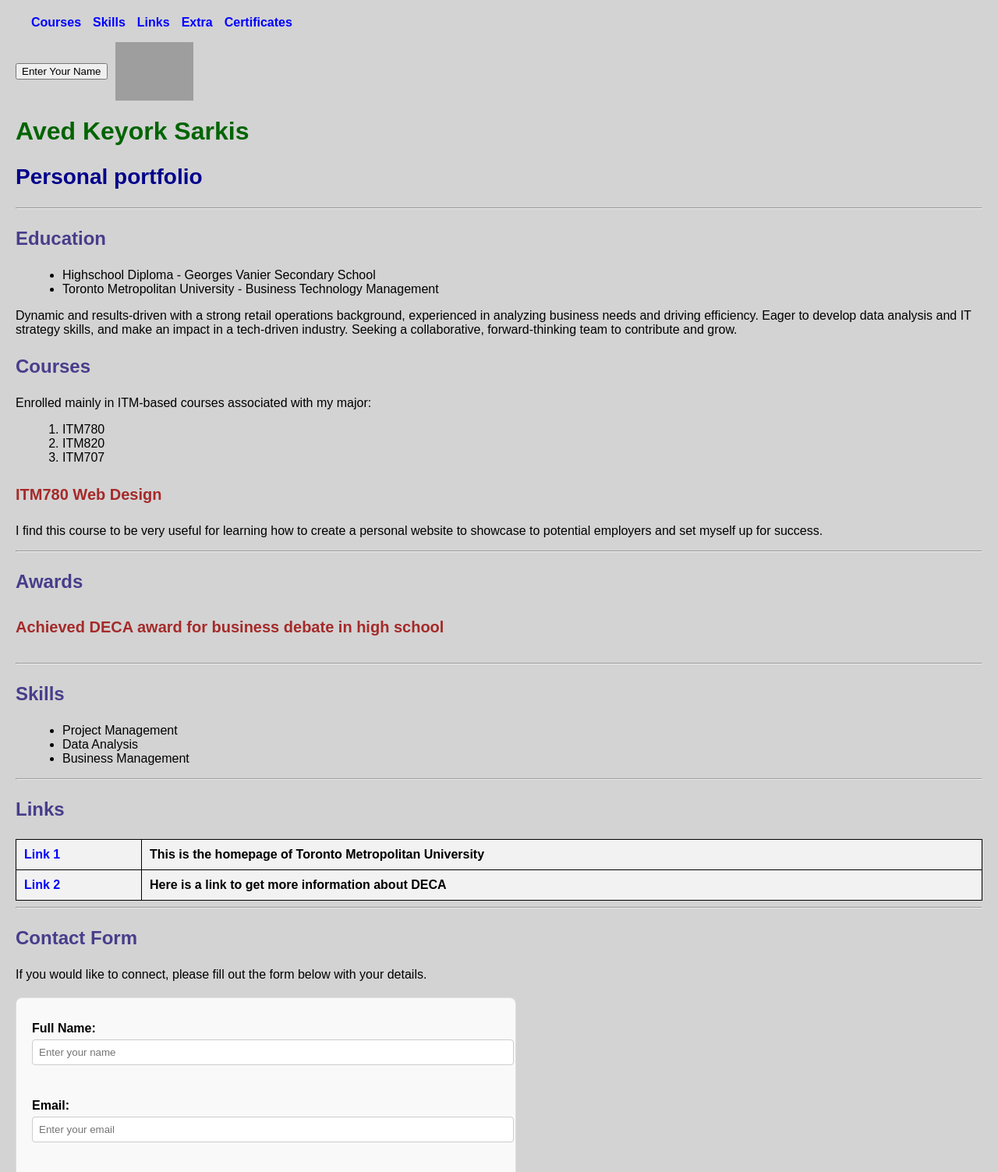
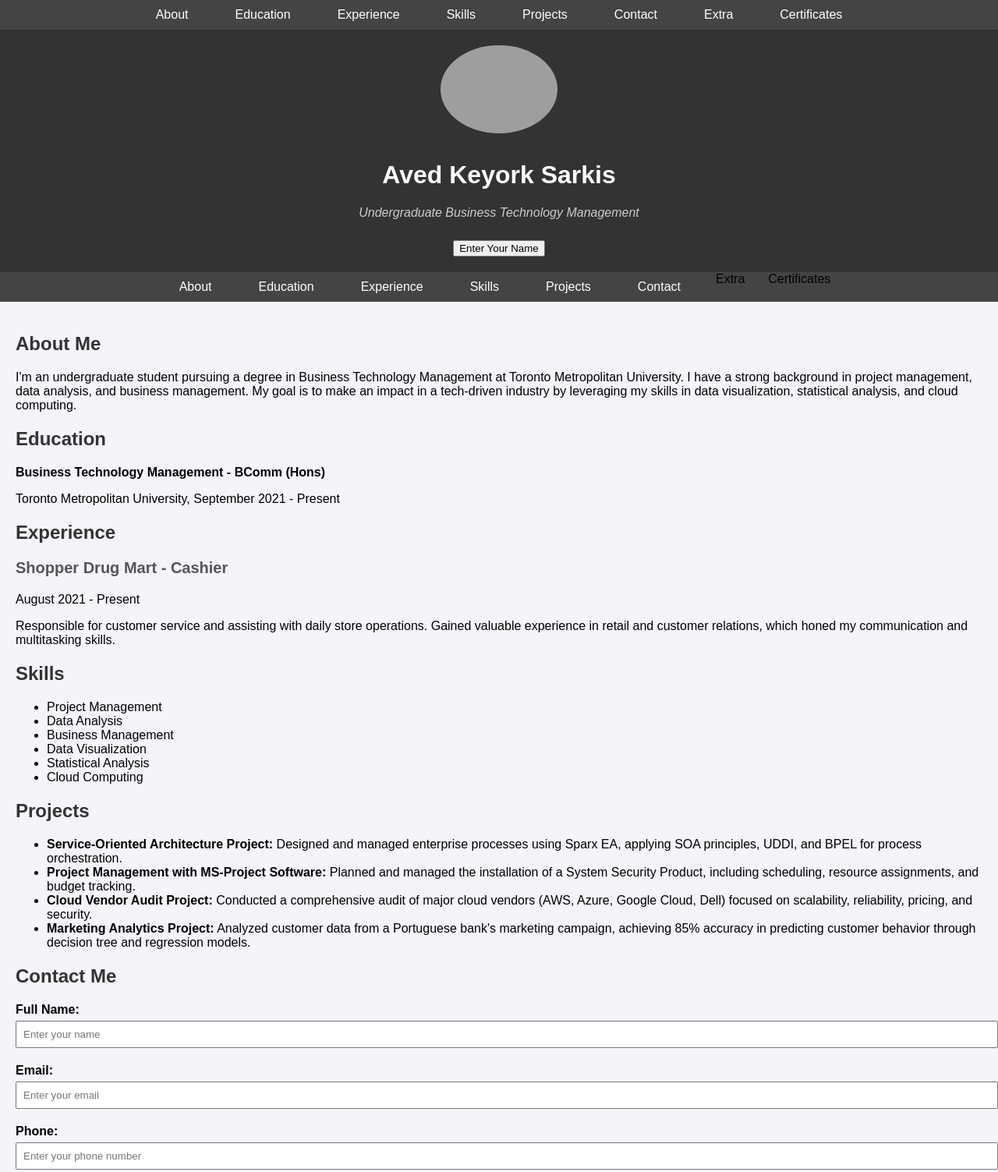
Before and after one commit to AvedKeyork/AvedKeyork.github.io, a plain HTML site: page index.html in a window 1280 px wide. Shown: the top 1503 px of the page at 78% size. Drawn offline with Linux system fonts and the light colour scheme; grey boxes are pictures that could not be loaded.

Commit message:
Updated for p1

```diff
--- a/index.html
+++ b/index.html
@@ -1,107 +1,130 @@
 <!DOCTYPE html>
-<html>
+<html lang="en">
 <head>
+    <meta charset="UTF-8">
+    <meta name="viewport" content="width=device-width, initial-scale=1.0">
+    <title>Aved Keyork Sarkis - Portfolio</title>
     <link rel="stylesheet" href="style.css">
 </head>
 <body>
+
+    <!-- Header with Profile Image and Name -->
+    <header>
+        <div class="profile-container">
+            <img src="Face.png" alt="Aved Keyork Sarkis" class="profile-image" id="profileImage">
             <h1>Aved Keyork Sarkis</h1>
-    <h2>Personal portfolio</h2>
-    <hr>
+            <p class="subtitle">Undergraduate Business Technology Management</p>
+        </div>
+    </header>
 
-    <h3>Education</h3>
+    <!-- Navigation Menu -->
+    <nav>
         <ul>
-        <li>Highschool Diploma - Georges Vanier Secondary School</li>
-        <li>Toronto Metropolitan University - Business Technology Management</li>
+            <li><a href="#about">About</a></li>
+            <li><a href="#education">Education</a></li>
+            <li><a href="#experience">Experience</a></li>
+            <li><a href="#skills">Skills</a></li>
+            <li><a href="#projects">Projects</a></li>
+            <li><a href="#contact">Contact</a></li>
+            <li class="dropdown">Extra
+                <ul class="dropdown-content">
+                    <li><a href="languages.html">Languages Spoken</a></li>
+                    <li><a href="work.html">Work Experience</a></li>
+                    <li><a href="#">Volunteer Work</a></li>
                 </ul>
+            </li>
+            <li class="dropdown">Certificates
+                <ul class="dropdown-content">
+                    <li><a href="#">Excel</a></li>
+                    <li><a href="#">SQL</a></li>
+                    <li><a href="#">Python</a></li>
+                </ul>
+            </li>
+        </ul>
+    </nav>
 
-    <p>Dynamic and results-driven with a strong retail operations background, experienced in analyzing business needs and driving efficiency. Eager to develop data analysis and IT strategy skills, and make an impact in a tech-driven industry. Seeking a collaborative, forward-thinking team to contribute and grow.</p>
+    <!-- Main Content Sections -->
+    <main>
+        <!-- About Section -->
+        <section id="about">
+            <h2>About Me</h2>
+            <p>I'm an undergraduate student pursuing a degree in Business Technology Management at Toronto Metropolitan University. I have a strong background in project management, data analysis, and business management. My goal is to make an impact in a tech-driven industry by leveraging my skills in data visualization, statistical analysis, and cloud computing.</p>
+        </section>
 
-    <h3 id="courses">Courses</h3>
-    <p>Enrolled mainly in ITM-based courses associated with my major:</p>
-    <ol>
-        <li>ITM780</li>
-        <li>ITM820</li>
-        <li>ITM707</li>
-    </ol>
+        <!-- Education Section -->
+        <section id="education">
+            <h2>Education</h2>
+            <p><strong>Business Technology Management - BComm (Hons)</strong></p>
+            <p>Toronto Metropolitan University, September 2021 - Present</p>
+        </section>
 
-    <h4>ITM780 Web Design</h4>
-    <p>I find this course to be very useful for learning how to create a personal website to showcase to potential employers and set myself up for success.</p>
+        <!-- Experience Section -->
+        <section id="experience">
+            <h2>Experience</h2>
+            <h3>Shopper Drug Mart - Cashier</h3>
+            <p>August 2021 - Present</p>
+            <p>Responsible for customer service and assisting with daily store operations. Gained valuable experience in retail and customer relations, which honed my communication and multitasking skills.</p>
+        </section>
 
-    <hr>
-
-    <h3>Awards</h3>
-    <h5>Achieved DECA award for business debate in high school</h5>
-
-    <hr>
-
-    <h3 id="skills">Skills</h3>
+        <!-- Skills Section -->
+        <section id="skills">
+            <h2>Skills</h2>
             <ul>
                 <li>Project Management</li>
                 <li>Data Analysis</li>
                 <li>Business Management</li>
+                <li>Data Visualization</li>
+                <li>Statistical Analysis</li>
+                <li>Cloud Computing</li>
             </ul>
+        </section>
 
-    <hr>
+        <!-- Projects Section -->
+        <section id="projects">
+            <h2>Projects</h2>
+            <ul>
+                <li><strong>Service-Oriented Architecture Project:</strong> Designed and managed enterprise processes using Sparx EA, applying SOA principles, UDDI, and BPEL for process orchestration.</li>
+                <li><strong>Project Management with MS-Project Software:</strong> Planned and managed the installation of a System Security Product, including scheduling, resource assignments, and budget tracking.</li>
+                <li><strong>Cloud Vendor Audit Project:</strong> Conducted a comprehensive audit of major cloud vendors (AWS, Azure, Google Cloud, Dell) focused on scalability, reliability, pricing, and security.</li>
+                <li><strong>Marketing Analytics Project:</strong> Analyzed customer data from a Portuguese bank's marketing campaign, achieving 85% accuracy in predicting customer behavior through decision tree and regression models.</li>
+            </ul>
+        </section>
 
-    <h3 id="links">Links</h3>
-    <table>
-        <tr>
-            <th><a href="https://www.ryerson.ca/">Link 1</a></th>
-            <th>This is the homepage of Toronto Metropolitan University</th>
-        </tr>
-        <tr>
-            <th><a href="https://deca.ca/">Link 2</a></th>
-            <th>Here is a link to get more information about DECA</th>
-        </tr>
-    </table>
+        <!-- Contact Section -->
+        <section id="contact">
+            <h2>Contact Me</h2>
+            <form id="userForm">
+                <label for="name">Full Name:</label>
+                <input type="text" id="name" name="name" placeholder="Enter your name"><br>
 
-    <hr>
+                <label for="email">Email:</label>
+                <input type="email" id="email" name="email" placeholder="Enter your email"><br>
 
-    <!-- Contact Form Section -->
-    <h3>Contact Form</h3>
-    <p>If you would like to connect, please fill out the form below with your details.</p>
-    <form id="userForm">
-        <!-- Name Field -->
-        <label for="name">Full Name:</label>
-        <input type="text" id="name" name="name" placeholder="Enter your name"><br><br>
+                <label for="phone">Phone:</label>
+                <input type="tel" id="phone" name="phone" placeholder="Enter your phone number"><br>
 
-        <!-- Email Field -->
-        <label for="email">Email:</label>
-        <input type="email" id="email" name="email" placeholder="Enter your email"><br><br>
+                <label for="message">Message:</label>
+                <textarea id="message" name="message" placeholder="Your message or inquiry..."></textarea><br>
 
-        <!-- Phone Field -->
-        <label for="phone">Phone:</label>
-        <input type="tel" id="phone" name="phone" placeholder="Enter your phone number"><br><br>
+                <label>Preferred Contact Method:</label>
+                <input type="radio" id="contactEmail" name="contactMethod" value="email"><label for="contactEmail">Email</label>
+                <input type="radio" id="contactPhone" name="contactMethod" value="phone"><label for="contactPhone">Phone</label><br>
 
-        <!-- Message -->
-        <label for="message">Message:</label>
-        <textarea id="message" name="message" rows="4" cols="50" placeholder="Your message or inquiry..."></textarea><br><br>
+                <label>Interests:</label>
+                <input type="checkbox" id="interest1" name="interest" value="webDev"><label for="interest1">Web Development</label>
+                <input type="checkbox" id="interest2" name="interest" value="dataScience"><label for="interest2">Data Science</label>
+                <input type="checkbox" id="interest3" name="interest" value="itManagement"><label for="interest3">IT Management</label><br>
 
-        <!-- Preferred Contact Method -->
-        <label>Preferred Contact Method:</label><br>
-        <input type="radio" id="contactEmail" name="contactMethod" value="email">
-        <label for="contactEmail">Email</label>
-        <input type="radio" id="contactPhone" name="contactMethod" value="phone">
-        <label for="contactPhone">Phone</label><br><br>
-
-        <!-- Interests Checkboxes -->
-        <label>Interests:</label><br>
-        <input type="checkbox" id="interest1" name="interest" value="webDev">
-        <label for="interest1">Web Development</label>
-        <input type="checkbox" id="interest2" name="interest" value="dataScience">
-        <label for="interest2">Data Science</label>
-        <input type="checkbox" id="interest3" name="interest" value="itManagement">
-        <label for="interest3">IT Management</label><br><br>
-
-        <!-- Preferred Contact Date (Date Picker) -->
                 <label for="contactDate">Preferred Contact Date:</label>
                 <input type="date" id="contactDate" name="contactDate"><br><br>
 
-        <!-- Submit and Reset Buttons -->
                 <input type="submit" value="Submit">
                 <input type="reset" value="Clear">
             </form>
+        </section>
+    </main>
 
+    <!-- JavaScript Files -->
     <script src="script.js"></script>
     <script src="formhandler.js"></script>
 </body>
--- a/script.js
+++ b/script.js
@@ -1,35 +1,43 @@
-// Function for the name and display being on the page
+// Function to toggle image size
+function enlargeImage(imageId) {
+    var image = document.getElementById(imageId);
+    if (image.style.width === "150px") {
+        image.style.width = "300px"; // Enlarged size
+    } else {
+        image.style.width = "150px"; // Default size
+    }
+}
+
+// Function to prompt for the user's name and display it
 function askName() {
     var name = prompt("Please enter your name:");
     if (name) {
         var displayElement = document.createElement('p');
         displayElement.textContent = "Hello, " + name + "! Welcome to my portfolio.";
+        displayElement.style.color = "#ffffff"; // Set color for better contrast
+        displayElement.style.marginTop = "10px";
 
-        var containerDiv = document.querySelector('div');
-        containerDiv.insertAdjacentElement('afterend', displayElement);
+        var containerDiv = document.querySelector('.profile-container');
+        // Ensure only one welcome message is displayed at a time
+        var existingMessage = containerDiv.querySelector('p');
+        if (existingMessage) {
+            containerDiv.removeChild(existingMessage);
+        }
+        containerDiv.appendChild(displayElement);
     }
 }
 
-// To enlarge the image when clicked
-function enlargeImage(imageId) {
-    var image = document.getElementById(imageId);
-    if (image.style.width === "200px") {
-        image.style.width = "400px";
-    } else {
-        image.style.width = "200px";
-    }
-}
-
-// Adding hover effects on nav items
+// Function to add hover effect on nav items
 function addHoverEffect(element) {
     element.style.backgroundColor = 'lightblue';
 }
 
+// Function to remove hover effect on nav items
 function removeHoverEffect(element) {
     element.style.backgroundColor = '';
 }
 
-// Create dropdown menu
+// Function to create a dropdown menu for nav items
 function createDropdown(menuName, items) {
     var listItem = document.createElement('li');
     listItem.className = 'dropdown';
@@ -61,23 +69,46 @@ function createDropdown(menuName, items) {
     return listItem;
 }
 
-// Initialize general elements after page load
+// Initialize the main elements after the page loads
 window.onload = function() {
+    // Set up the profile image with clickable resize functionality
+    var profileImage = document.getElementById('profileImage');
+    profileImage.style.width = "150px"; // Set initial size
+    profileImage.onclick = function() {
+        enlargeImage('profileImage');
+    };
+
+    // Create the "Enter Your Name" button and attach the askName function
+    var nameButton = document.createElement('button');
+    nameButton.textContent = 'Enter Your Name';
+    nameButton.onclick = askName;
+    nameButton.style.marginTop = "10px";
+
+    var containerDiv = document.querySelector('.profile-container');
+    containerDiv.appendChild(nameButton);
+
+    // Set up the navigation menu with hover and dropdowns
     var navMenu = document.createElement('nav');
     var navList = document.createElement('ul');
 
+    // Main nav items
     var navItems = [
-        { name: 'Courses', link: '#courses' },
+        { name: 'About', link: '#about' },
+        { name: 'Education', link: '#education' },
+        { name: 'Experience', link: '#experience' },
         { name: 'Skills', link: '#skills' },
-        { name: 'Links', link: '#links' }
+        { name: 'Projects', link: '#projects' },
+        { name: 'Contact', link: '#contact' }
     ];
 
+    // Add each nav item to the nav list
     navItems.forEach(function(navItem) {
         var listItem = document.createElement('li');
         var link = document.createElement('a');
         link.href = navItem.link;
         link.textContent = navItem.name;
 
+        // Attach hover effects
         link.onmouseover = function() {
             addHoverEffect(this.parentNode);
         };
@@ -89,44 +120,25 @@ window.onload = function() {
         navList.appendChild(listItem);
     });
 
+    // Dropdown menu items for "Extra"
     var extraMenuItems = [
         { text: 'Languages Spoken', link: 'languages.html' },
         { text: 'Work Experience', link: 'work.html' },
         { text: 'Volunteer Work' }
     ];
 
+    // Dropdown menu items for "Certificates"
     var certificateMenuItems = [
         { text: 'Excel' },
         { text: 'SQL' },
         { text: 'Python' }
     ];
 
+    // Add dropdowns to the nav list
     navList.appendChild(createDropdown('Extra', extraMenuItems));
     navList.appendChild(createDropdown('Certificates', certificateMenuItems));
 
+    // Append the nav list to the nav menu and add it to the document body
     navMenu.appendChild(navList);
     document.body.insertBefore(navMenu, document.body.firstChild);
-
-    var containerDiv = document.createElement('div');
-    containerDiv.style.display = 'flex';
-    containerDiv.style.alignItems = 'center';
-    containerDiv.style.marginTop = '10px';
-
-    var nameButton = document.createElement('button');
-    nameButton.textContent = 'Enter Your Name';
-    nameButton.onclick = askName;
-    containerDiv.appendChild(nameButton);
-
-    var clickableImage = document.createElement('img');
-    clickableImage.id = 'profileImage';
-    clickableImage.src = 'face.jpg';
-    clickableImage.alt = 'Profile Image';
-    clickableImage.style.width = '100px';
-    clickableImage.style.marginLeft = '10px';
-    clickableImage.onclick = function() {
-        enlargeImage('profileImage');
-    };
-    containerDiv.appendChild(clickableImage);
-
-    document.body.insertBefore(containerDiv, navMenu.nextSibling);
 };
--- a/style.css
+++ b/style.css
@@ -1,173 +1,128 @@
-/* Body styling */
+/* General Styles */
 body {
     font-family: Arial, sans-serif;
-    font-size: 12pt;
-    background-color: lightgray; /* Simple background */
-    color: black; /* Foreground text color */
-    margin: 20px;
+    margin: 0;
+    padding: 0;
+    background-color: #f4f4f9;
 }
 
-/* Heading styles */
-h1 {
-    font-size: 2em;
-    color: darkgreen;
+/* Header and Profile Image */
+header {
+    background-color: #333;
+    color: #fff;
+    padding: 20px 0;
+    text-align: center;
 }
 
-h2 {
-    font-size: 1.75em;
-    color: darkblue;
+.profile-container {
+    text-align: center;
 }
 
-h3 {
-    font-size: 1.5em;
-    color: darkslateblue;
+.profile-image {
+    width: 150px;
+    height: auto;
+    border-radius: 50%;
+    margin-bottom: 10px;
 }
 
-h4, h5 {
-    font-size: 1.25em;
-    color: brown;
+.subtitle {
+    font-style: italic;
+    color: #ccc;
 }
 
-/* Paragraph styles */
-p {
-    font-size: 1em;
-    color: black;
+/* Navigation Menu */
+nav {
+    background-color: #444;
 }
 
-/* Links */
-a {
-    color: blue;
-    text-decoration: none;
-}
-
-a:hover {
-    color: red;
-}
-
-a:active {
-    color: orange;
-}
-
-a:visited, a:link {
-    color: blue;
-}
-
-/* Lists */
-ul, ol {
-    margin-left: 20px;
-}
-
-ol {
-    list-style-type: decimal;
-}
-
-/* Table styles */
-table {
-    width: 100%;
-    border-collapse: collapse;
-}
-
-table, td, th {
-    border: 1px solid black;
-    padding: 10px;
-    text-align: left;
-}
-
-th {
-    background-color: #f2f2f2;
-}
-
-/* Navigation Styles */
 nav ul {
     list-style-type: none;
     padding: 0;
+    margin: 0;
     display: flex;
+    justify-content: center;
 }
 
-nav li {
+nav ul li {
+    margin: 0 15px;
     position: relative;
-    margin-right: 15px;
 }
 
-nav a {
+nav ul li a {
+    color: white;
     text-decoration: none;
-    color: darkblue;
-    font-weight: bold;
+    padding: 10px 15px;
+    display: block;
 }
 
-/* Dropdown Menu Styling */
+nav ul li a:hover {
+    background-color: #555;
+    color: #fff;
+}
+
 .dropdown-content {
     display: none;
     position: absolute;
-    background-color: white;
-    box-shadow: 0px 8px 16px rgba(0, 0, 0, 0.2);
+    background-color: #444;
+    min-width: 150px;
+    top: 100%;
+    left: 0;
     z-index: 1;
-    list-style-type: none;
-    padding: 10px;
-    margin: 0;
-}
-
-.dropdown-content li {
-    padding: 8px;
-}
-
-.dropdown-content li a {
-    color: darkblue;
-    text-decoration: none;
-}
-
-.dropdown-content li a:hover {
-    color: darkred;
 }
 
 .dropdown:hover .dropdown-content {
     display: block;
 }
 
-/* Contact Form Styles */
-form {
-    background-color: #f9f9f9;
-    padding: 20px;
-    border: 1px solid #ddd;
-    border-radius: 8px;
-    max-width: 600px;
-    margin-top: 20px;
+.dropdown-content li {
+    margin: 0;
 }
 
+.dropdown-content li a {
+    padding: 8px 10px;
+}
+
+/* Main Content */
+main {
+    padding: 20px;
+}
+
+h2 {
+    color: #333;
+    font-size: 24px;
+}
+
+h3 {
+    color: #555;
+    font-size: 20px;
+}
+
+section {
+    margin-bottom: 20px;
+}
+
+/* Form Styling */
 form label {
     font-weight: bold;
     display: block;
     margin: 10px 0 5px;
 }
 
-form input[type="text"],
-form input[type="email"],
-form textarea,
-form input[type="color"] {
+form input, form textarea {
     width: 100%;
     padding: 8px;
-    margin-bottom: 15px;
-    border: 1px solid #ccc;
-    border-radius: 4px;
+    margin-bottom: 10px;
 }
 
-form input[type="radio"],
-form input[type="checkbox"] {
-    margin-right: 5px;
-}
-
-form input[type="submit"],
-form input[type="reset"] {
-    padding: 10px 15px;
-    margin-right: 10px;
-    background-color: #4CAF50;
+form input[type="submit"], form input[type="reset"] {
+    width: auto;
+    padding: 8px 16px;
+    background-color: #444;
     color: white;
     border: none;
-    border-radius: 4px;
     cursor: pointer;
 }
 
-form input[type="submit"]:hover,
-form input[type="reset"]:hover {
-    background-color: #45a049;
+form input[type="submit"]:hover, form input[type="reset"]:hover {
+    background-color: #333;
 }
```
Also changed, not shown: 2 other files. Lines whose indentation alone changed are shown as unchanged.
